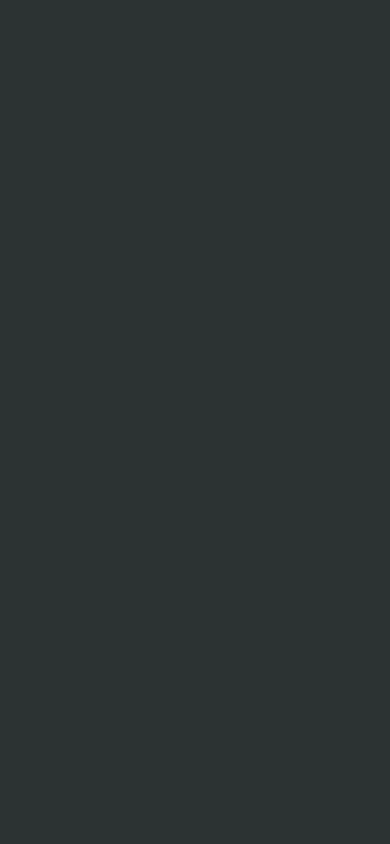
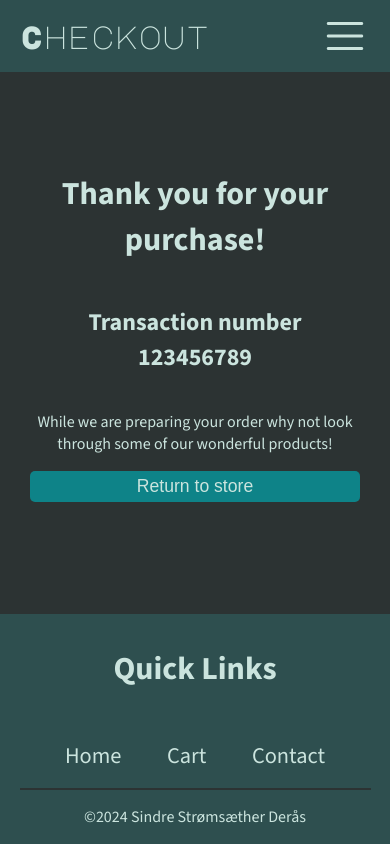
Before and after one commit to ESPR07/js-framework, a React (Create React App) app: page /cartSuccess in a window 390 px wide. Before the commit this address had no page. Built offline with nearby package versions, Linux system fonts and the light colour scheme; no server answers.

Commit message:
Added cart success page and all remaining responsive styling

```diff
--- a/src/App.tsx
+++ b/src/App.tsx
@@ -11,6 +11,7 @@ import Contact from "./pages/contact";
 import ProductPage from "./pages/productPage";
 import useGetProducts, { Product } from "./components/api/apiFetch";
 import CartPage from "./pages/cart";
+import CartSuccess from "./pages/cartSuccess";
 
 type APIInterface = {
   allProducts: Product[];
@@ -85,6 +86,7 @@ function App() {
           path="cart"
           element={<CartPage />}
         ></Route>
+        <Route path="cartSuccess" element={<CartSuccess />}></Route>
       </Route>
     </Routes>
   );
--- a/src/pages/cart.module.css
+++ b/src/pages/cart.module.css
@@ -87,7 +87,6 @@
 .price {
   width: 100%;
   margin: 0;
-  padding-right: 20px;
   font-size: 1.3rem;
 }
 
@@ -105,6 +104,7 @@
   padding-block: 20px;
   font-size: 1.3rem;
   max-height: 330px;
+  text-align: center;
 }
 
 .summaryHeader {
@@ -120,6 +120,10 @@
   display: flex;
   justify-content: space-between;
   padding-inline: 10px;
+}
+
+.summaryContainer button {
+  width: 90%;
 }
 
 .summaryContainer div:last-of-type {
@@ -158,6 +162,7 @@
 
   .productTitle {
     font-size: 1.1rem;
+    text-wrap: wrap;
   }
 
   .productInteraction {
--- a/src/pages/cart.tsx
+++ b/src/pages/cart.tsx
@@ -4,6 +4,7 @@ import { Cart, CartContext } from "../App";
 import { initialValue } from "../components/cartComponents/cartInteractions";
 import Button from "../components/shared/button";
 import { Helmet } from "react-helmet";
+import { Link } from "react-router-dom";
 
 function CartPage() {
   const [increment, setIncrement] = useState<number>(1)
@@ -62,7 +63,6 @@ function CartPage() {
               <p>Total:</p>
               <p>kr 0</p>
             </div>
-            <Button text="Checkout" type="button" handleEvent={() => {}}/>
           </div>
         </div>
       </main>
@@ -144,7 +144,11 @@ function CartPage() {
               <p>Total:</p>
               <p>kr {currentCart.totalPrice.toFixed(2)}</p>
             </div>
-            <Button text="Checkout" type="button" handleEvent={() => {}}/>
+            <Link to="/cartSuccess">
+              <Button text="Checkout" type="button" handleEvent={() => {
+                handleClear("a", "b", 1, 2, imageObject)
+              }}/>
+            </Link>
           </div>
         </div>
       </main>
--- /dev/null
+++ b/src/pages/cartSuccess.module.css
@@ -0,0 +1,15 @@
+.successContainer {
+  display: flex;
+  flex-direction: column;
+  margin-top: 150px;
+  text-align: center;
+  max-width: 400px;
+  margin-inline: auto;
+  padding-bottom: 50px;
+}
+
+@media screen and (max-width: 900px) {
+  .successContainer {
+    padding-inline: 30px;
+  }
+}
--- /dev/null
+++ b/src/pages/cartSuccess.tsx
@@ -0,0 +1,21 @@
+import React from "react";
+import styles from "./cartSuccess.module.css";
+import Button from "../components/shared/button";
+import { Link } from "react-router-dom";
+
+function CartSuccess() {
+  return (
+    <main>
+      <div className={styles.successContainer}>
+        <h1>Thank you for your purchase!</h1>
+        <h2>Transaction number 123456789</h2>
+        <p>While we are preparing your order why not look through some of our wonderful products!</p>
+        <Link to="/">
+          <Button text="Return to store" type="button" handleEvent={() => {}}></Button>
+        </Link>
+      </div>
+    </main>
+  )
+}
+
+export default CartSuccess;
```
